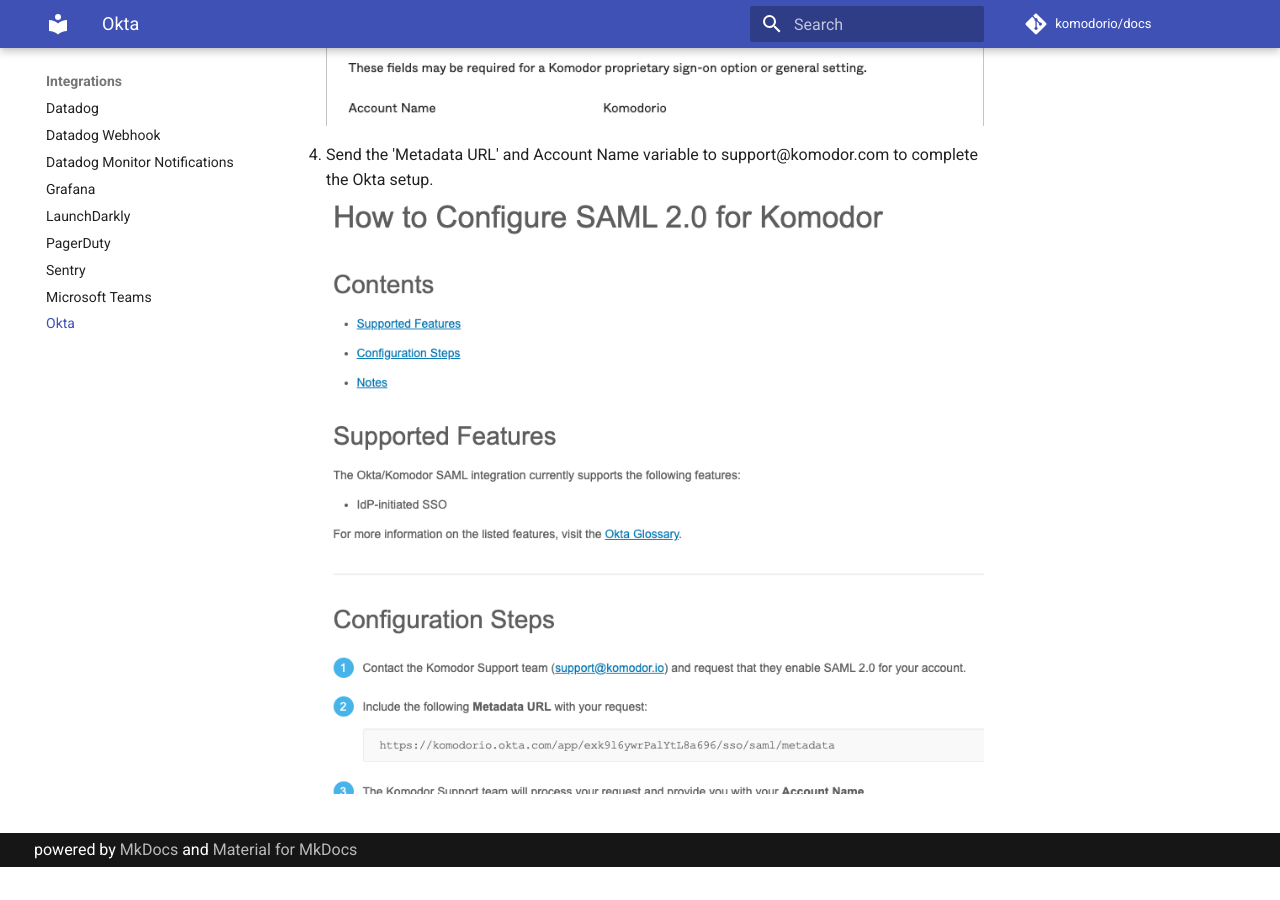
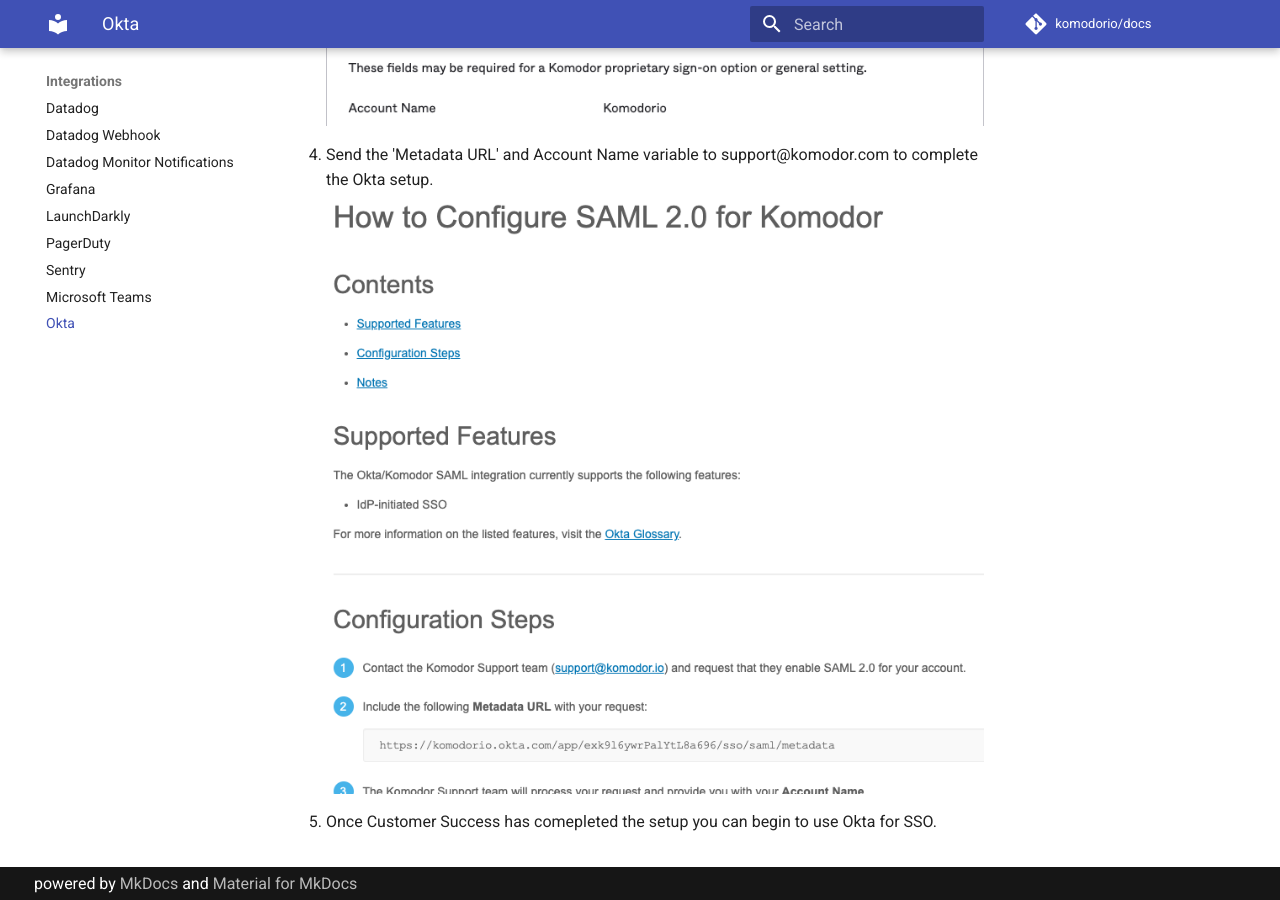
Before and after one commit to komodorio/docs, an MkDocs documentation site: the page built from docs/Integrations/Okta/Okta.md, in a window 1280 px wide and 900 px high, scrolled down 3329 px. Built offline with MkDocs 1.6.1 and Material for MkDocs 9.7.7, drawn with Linux system fonts in a browser that asks for light colours; comment, search, counter and statistics services are not loaded; before the commit the page ends 4196 px from its top, so only the background shows below that.

Commit message:
Updated Okta.md
Fixed markdown list

```diff
--- a/docs/Integrations/Okta/Okta.md
+++ b/docs/Integrations/Okta/Okta.md
@@ -31,3 +31,5 @@
 
 8. Send the 'Metadata URL' and Account Name variable to support@komodor.com to complete the Okta setup.
    ![OktaMetadataUrl](./okta_metadata_url.png)
+
+9. Once Customer Success has comepleted the setup you can begin to use Okta for SSO.
```
